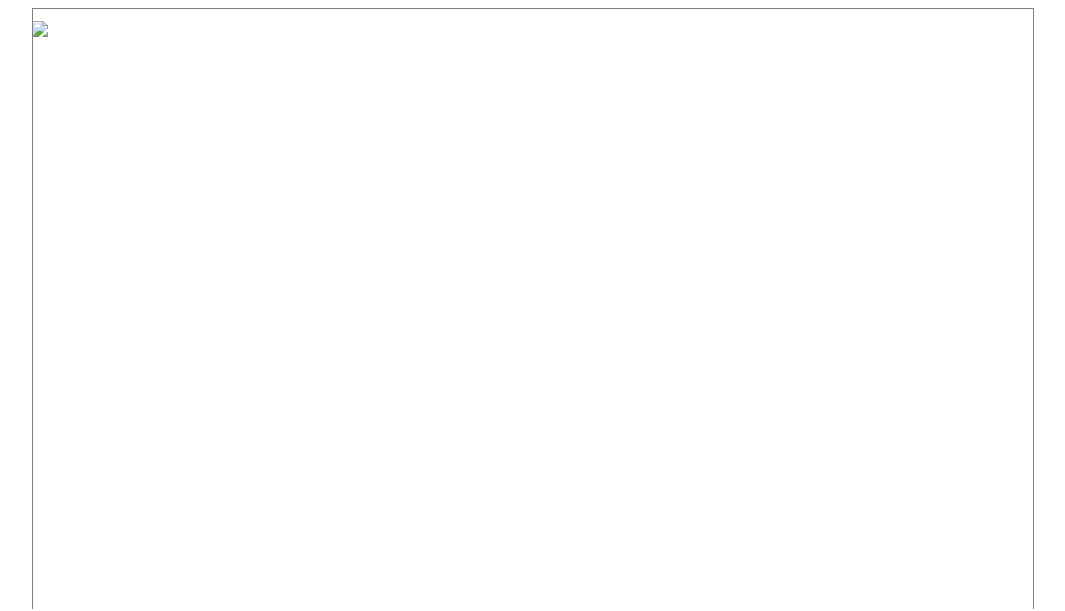
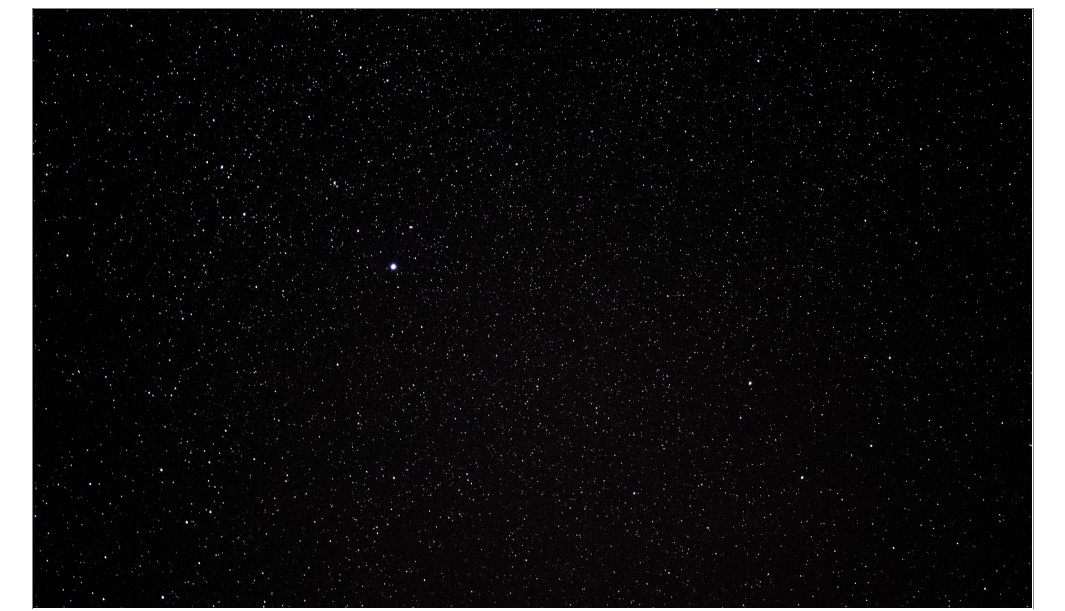
Before and after one commit to Brajesh825/Brick-Breaker-Typescript-, a website: page dist/index.html in a window 1280 px wide. Shown: the top 611 px of the page, without its empty margins (108-1173 px from the left). Drawn offline with Linux system fonts and the light colour scheme; the site is published under a folder, as on GitHub Pages, so addresses that start at the root find nothing.

Commit message:
Completed first  part of Brick Breaker

```diff
--- a/dist/index.html
+++ b/dist/index.html
@@ -1 +1 @@
-<!DOCTYPE html><html lang="en"><head><meta charset="utf-8"><title>Typescript App</title></head><body> <div id="main" class="main"> <canvas id="playField" width="1000" height="600"></canvas> <img id="background" src="/background.201b2b10.png"> <div id="display"> <div id="score"></div> <button id="start">Start</button> <div id="info">Press play!</div> </div> </div> <script src="/index.e94a7de1.js" type="module"></script> </body><style>:root{--width:1000px;--height:650px}#main{width:1000px;width:var(--width);height:var(--height);margin:0 auto;font-family:Arial,Helvetica,sans-serif;font-size:32px;position:relative}canvas{z-index:10;border-top:1px solid gray;border-left:1px solid gray;border-right:1px solid gray;margin-bottom:40px;position:absolute;top:0;left:0}#display{width:var(--width);justify-content:space-between;display:flex;position:absolute;bottom:0}#score,#info{width:200px}</style></html>
+<!DOCTYPE html><html lang="en"><head><meta charset="utf-8"><title>Typescript App</title></head><body> <div id="main" class="main"> <canvas id="playField" width="1000" height="600"></canvas> <img id="background" src="background.201b2b10.png"> <div id="display"> <div id="score"></div> <button id="start">Start</button> <div id="info">Press play!</div> </div> </div> <script src="index.e94a7de1.js" type="module"></script> </body><style>:root{--width:1000px;--height:650px}#main{width:1000px;width:var(--width);height:var(--height);margin:0 auto;font-family:Arial,Helvetica,sans-serif;font-size:32px;position:relative}canvas{z-index:10;border-top:1px solid gray;border-left:1px solid gray;border-right:1px solid gray;margin-bottom:40px;position:absolute;top:0;left:0}#display{width:var(--width);justify-content:space-between;display:flex;position:absolute;bottom:0}#score,#info{width:200px}</style></html>
```
Also changed, not shown: package.json (+9 -8 lines), 1 other file.
